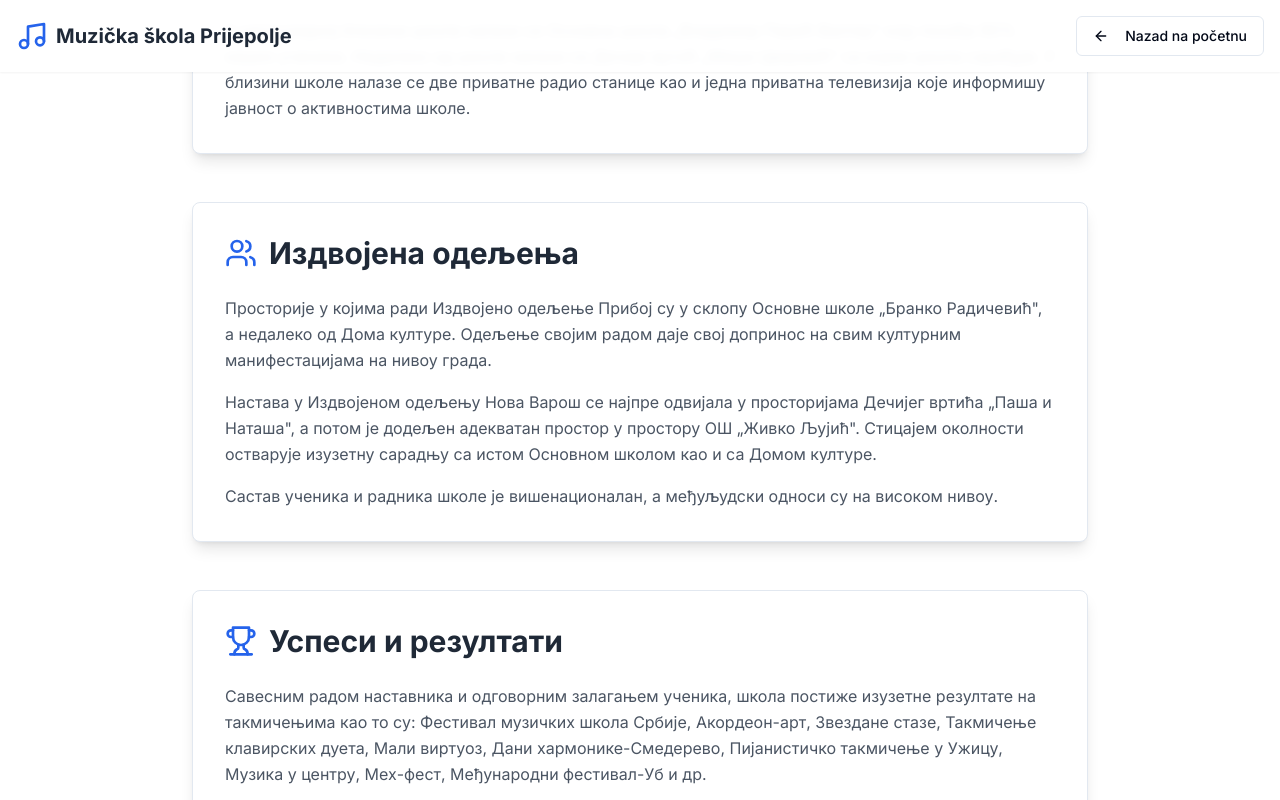
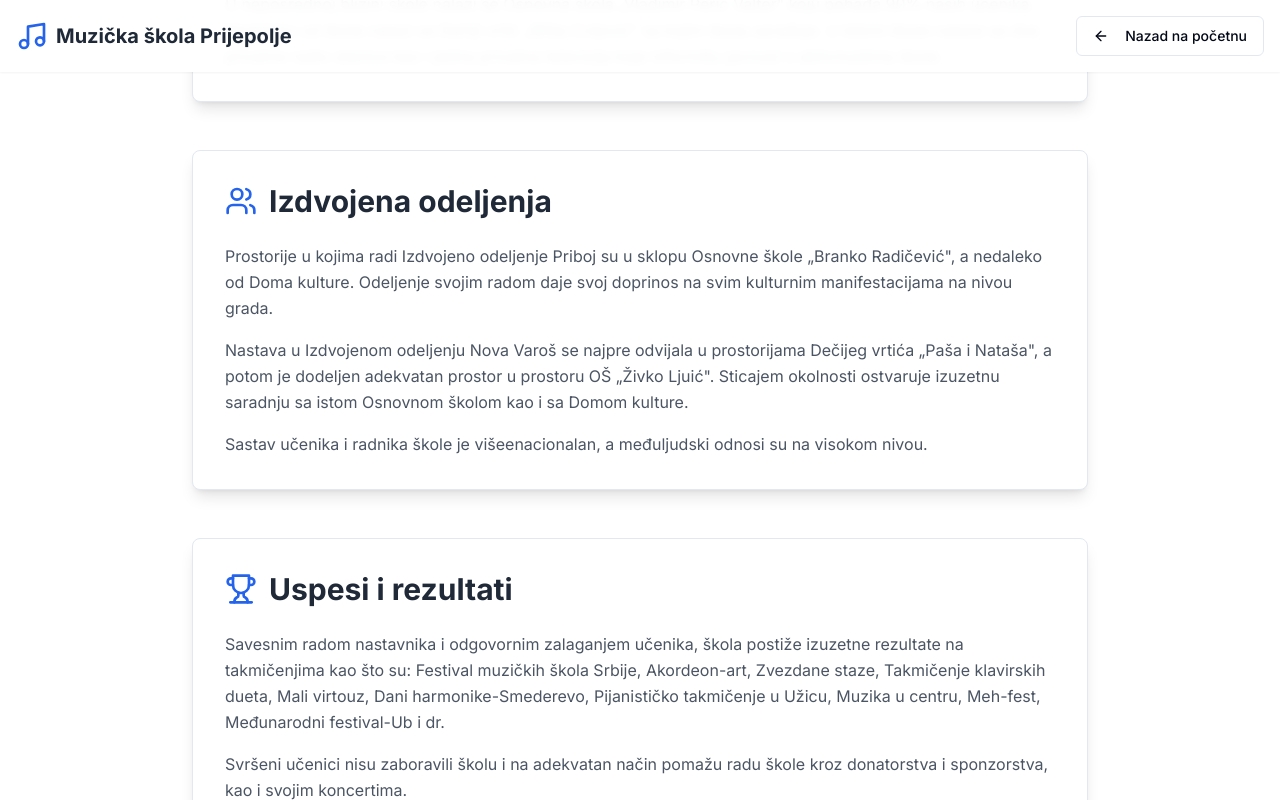
Before and after one commit to smajlisa98/muzicka-skola-prijepolje, a React (Vite) app: page / in a window 1280 px wide. Both pictures are taken after a click on the button "Detaljnije o školi". Shown: the part 940-1740 px from the top of the page. Built offline with nearby package versions, Linux system fonts and the light colour scheme.

Commit message:
change about text in latin

```diff
--- a/src/pages/About.tsx
+++ b/src/pages/About.tsx
@@ -1,4 +1,3 @@
-
 import React from 'react';
 import { ArrowLeft, Music, MapPin, Users, Award, Trophy } from 'lucide-react';
 import { Button } from '@/components/ui/button';
@@ -60,16 +59,16 @@ const About = () => {
                 </h2>
                 <div className="space-y-4 text-gray-600 leading-relaxed">
                   <p>
-                    Основна музичка школа Пријепоље основана је 1971. године при Радничком
-                    универзитету „Сретен Вукосављевић", а од 1979. године радила је у саставу Дома културе.
-                    Одлуком Владе Републике Србије крајем 1995. године школа добија статус самосталне
-                    специјалне васпитно образовне установе.
+                    Osnovna muzička škola Prijepolje osnovana je 1971. godine pri Radničkom
+                    univerzitetu „Sreten Vukosavljević", a od 1979. godine radila je u sastavu Doma kulture.
+                    Odlukom Vlade Republike Srbije krajem 1995. godine škola dobija status samostalne
+                    specijalne vaspitno obrazovne ustanove.
                   </p>
                   <p>
-                    При самом осамостаљивању школи је припојено Издвојено одељење у Прибоју,
-                    а новембра 2002. године одлуком Министарства просвете основано је и Издвојено
-                    одељење у Новој Вароши. Тако сада школа покрива територију три општине: Пријепоље,
-                    Прибој и Нова Варош.
+                    Pri samom osamostaljivanju školi je pripojeno Izdvojeno odeljenje u Priboju,
+                    a novembra 2002. godine odlukom Ministarstva prosvete osnovano je i Izdvojeno
+                    odeljenje u Novoj Varoši. Tako sada škola pokriva teritoriju tri opštine: Prijepolje,
+                    Priboj i Nova Varoš.
                   </p>
                 </div>
               </CardContent>
@@ -80,21 +79,21 @@ const About = () => {
               <CardContent className="p-8">
                 <h2 className="text-3xl font-bold text-gray-800 mb-6 flex items-center">
                   <MapPin className="h-8 w-8 text-blue-600 mr-3" />
-                  Локација и сарадња
+                  Lokacija i saradnja
                 </h2>
                 <div className="space-y-4 text-gray-600 leading-relaxed">
                   <p>
-                    Матична школа је смештена у простору Дома културе. Налази се на ушћу
-                    Милешевке у реку Лим. Повезана је мрежом улица и тако је доступна ученицима који
-                    наставу похађају у њој. Већина ученика не користи превоз. Како је школа смештена у
-                    Дому културе има добру сарадњу са истим по питању активности значајних за музички
-                    живот града: Свечане академије, Дан Светог Саве, Дечија недеља и др.
+                    Matična škola je smeštena u prostoru Doma kulture. Nalazi se na ušću
+                    Mileševke u reku Lim. Povezana je mrežom ulica i tako je dostupna učenicima koji
+                    nastavu pohađaju u njoj. Većina učenika ne koristi prevoz. Kako je škola smeštena u
+                    Domu kulture ima dobru saradnju sa istim po pitanju aktivnosti značajnih za muzički
+                    život grada: Svečane akademije, Dan Svetog Save, Dečija nedelja i dr.
                   </p>
                   <p>
-                    У непосредној близини школе налази се Основна школа „Владимир Перић Валтер"
-                    коју похађа 90% наших ученика. Недалеко од школе налази се Дечији вртић „Миша
-                    Цвијовић" са којим школа сарађује. У близини школе налазе се две приватне радио
-                    станице као и једна приватна телевизија које информишу јавност о активностима школе.
+                    U neposrednoj blizini škole nalazi se Osnovna škola „Vladimir Perić Valter"
+                    koju pohađa 90% naših učenika. Nedaleko od škole nalazi se Dečiji vrtić „Miša
+                    Cvijović" sa kojim škola sarađuje. U blizini škole nalaze se dve privatne radio
+                    stanice kao i jedna privatna televizija koje informišu javnost o aktivnostima škole.
                   </p>
                 </div>
               </CardContent>
@@ -105,23 +104,23 @@ const About = () => {
               <CardContent className="p-8">
                 <h2 className="text-3xl font-bold text-gray-800 mb-6 flex items-center">
                   <Users className="h-8 w-8 text-blue-600 mr-3" />
-                  Издвојена одељења
+                  Izdvojena odeljenja
                 </h2>
                 <div className="space-y-4 text-gray-600 leading-relaxed">
                   <p>
-                    Просторије у којима ради Издвојено одељење Прибој су у склопу Основне школе
-                    „Бранко Радичевић", а недалеко од Дома културе. Одељење својим радом даје свој
-                    допринос на свим културним манифестацијама на нивоу града.
+                    Prostorije u kojima radi Izdvojeno odeljenje Priboj su u sklopu Osnovne škole
+                    „Branko Radičević", a nedaleko od Doma kulture. Odeljenje svojim radom daje svoj
+                    doprinos na svim kulturnim manifestacijama na nivou grada.
                   </p>
                   <p>
-                    Настава у Издвојеном одељењу Нова Варош се најпре одвијала у просторијама
-                    Дечијег вртића „Паша и Наташа", а потом је додељен адекватан простор у простору
-                    ОШ „Живко Љујић". Стицајем околности остварује изузетну сарадњу са истом Основном
-                    школом као и са Домом културе.
+                    Nastava u Izdvojenom odeljenju Nova Varoš se najpre odvijala u prostorijama
+                    Dečijeg vrtića „Paša i Nataša", a potom je dodeljen adekvatan prostor u prostoru
+                    OŠ „Živko Ljuić". Sticajem okolnosti ostvaruje izuzetnu saradnju sa istom Osnovnom
+                    školom kao i sa Domom kulture.
                   </p>
                   <p>
-                    Састав ученика и радника школе је вишенационалан, а међуљудски односи су
-                    на високом нивоу.
+                    Sastav učenika i radnika škole je višeenacionalan, a međuljudski odnosi su
+                    na visokom nivou.
                   </p>
                 </div>
               </CardContent>
@@ -132,23 +131,23 @@ const About = () => {
               <CardContent className="p-8">
                 <h2 className="text-3xl font-bold text-gray-800 mb-6 flex items-center">
                   <Trophy className="h-8 w-8 text-blue-600 mr-3" />
-                  Успеси и резултати
+                  Uspesi i rezultati
                 </h2>
                 <div className="space-y-4 text-gray-600 leading-relaxed">
                   <p>
-                    Савесним радом наставника и одговорним залагањем ученика, школа постиже
-                    изузетне резултате на такмичењима као то су: Фестивал музичких школа Србије,
-                    Акордеон-арт, Звездане стазе, Такмичење клавирских дуета, Мали виртуоз, Дани
-                    хармонике-Смедерево, Пијанистичко такмичење у Ужицу, Музика у центру, Мех-фест,
-                    Међународни фестивал-Уб и др.
+                    Savesnim radom nastavnika i odgovornim zalaganjem učenika, škola postiže
+                    izuzetne rezultate na takmičenjima kao što su: Festival muzičkih škola Srbije,
+                    Akordeon-art, Zvezdane staze, Takmičenje klavirskih dueta, Mali virtouz, Dani
+                    harmonike-Smederevo, Pijanističko takmičenje u Užicu, Muzika u centru, Meh-fest,
+                    Međunarodni festival-Ub i dr.
                   </p>
                   <p>
-                    Свршени ученици нису заборавили школу и на адекватан начин помажу раду школе кроз
-                    донаторства и спонзорства, као и својим концертима.
+                    Svršeni učenici nisu zaboravili školu i na adekvatan način pomažu radu škole kroz
+                    donatorstva i sponzorstva, kao i svojim koncertima.
                   </p>
                   <p>
-                    Школа са издвојеним одељењима има 235 ученика који изучавају: клавир, хармонику и
-                    флауту.
+                    Škola sa izdvojenim odeljenjima ima 235 učenika koji izučavaju: klavir, harmoniku i
+                    flautu.
                   </p>
                 </div>
               </CardContent>
@@ -160,7 +159,7 @@ const About = () => {
                 <CardContent className="p-0">
                   <Users className="h-16 w-16 text-blue-600 mx-auto mb-4" />
                   <h3 className="text-3xl font-bold text-gray-800 mb-2">235</h3>
-                  <p className="text-gray-600">Ученика у све три општине</p>
+                  <p className="text-gray-600">Učenika u sve tri opštine</p>
                 </CardContent>
               </Card>
 
@@ -168,7 +167,7 @@ const About = () => {
                 <CardContent className="p-0">
                   <MapPin className="h-16 w-16 text-blue-600 mx-auto mb-4" />
                   <h3 className="text-3xl font-bold text-gray-800 mb-2">3</h3>
-                  <p className="text-gray-600">Општине које покривамо</p>
+                  <p className="text-gray-600">Opštine koje pokrivamo</p>
                 </CardContent>
               </Card>
 
@@ -176,7 +175,7 @@ const About = () => {
                 <CardContent className="p-0">
                   <Award className="h-16 w-16 text-blue-600 mx-auto mb-4" />
                   <h3 className="text-3xl font-bold text-gray-800 mb-2">50+</h3>
-                  <p className="text-gray-600">Година традиције</p>
+                  <p className="text-gray-600">Godina tradicije</p>
                 </CardContent>
               </Card>
             </div>
@@ -203,7 +202,7 @@ const About = () => {
               <span className="text-xl font-bold">Muzička škola Prijepolje</span>
             </div>
             <p className="text-gray-400 mb-6">
-              Одгајамо нове генерације музичара кроз квалитетно образовање и креативно учење.
+              Odgajamo nove generacije muzičara kroz kvalitetno obrazovanje i kreativno učenje.
             </p>
             <Button
               onClick={navigateHome}
```
